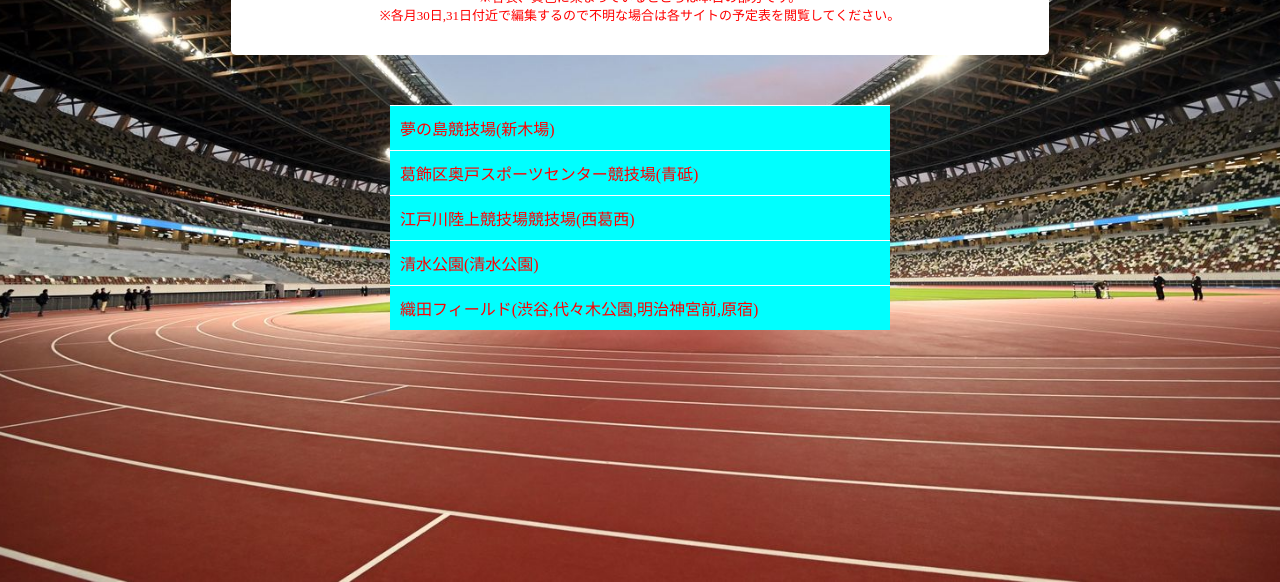
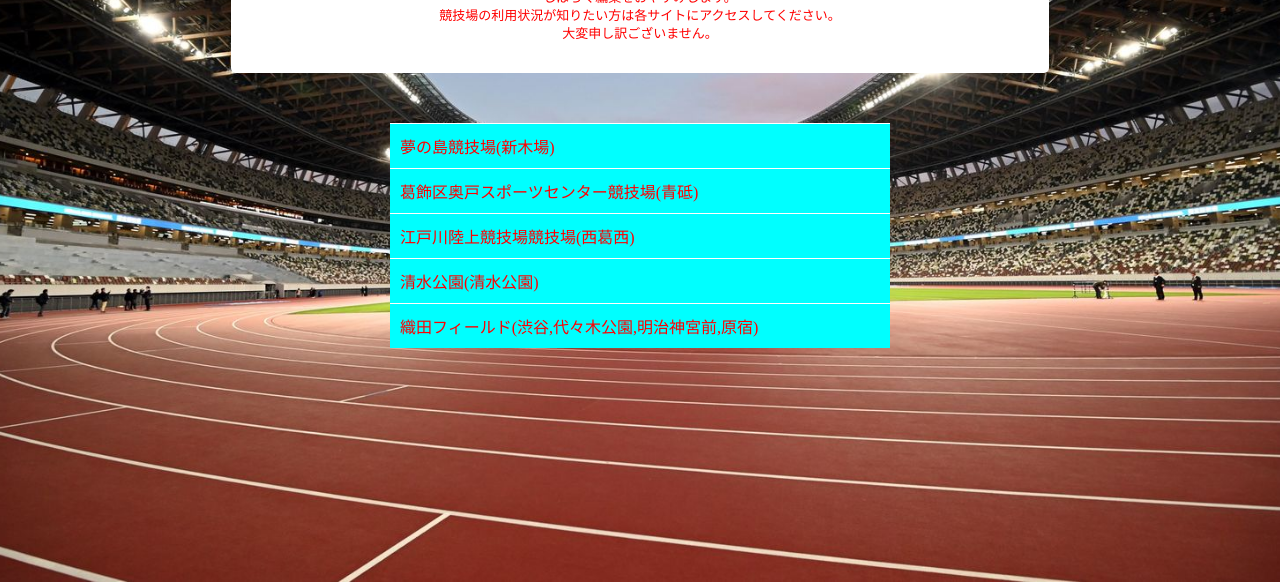
Before and after one commit to teru12012000/scedule, a website built with webpack: page wp/dist/schedule.html in a window 1280 px wide. Shown: the part 218-800 px from the top of the page. Built offline with nearby package versions, Linux system fonts and the light colour scheme.

Commit message:
編集お休み

```diff
--- a/wp/dist/schedule.html
+++ b/wp/dist/schedule.html
@@ -11,8 +11,9 @@
   <div class="Dataclass">
     <div id="date"></div>
     <div class="message">
-      ※各表、黄色に染まっているところは本日の部分です。<br>
-      ※各月30日,31日付近で編集するので不明な場合は各サイトの予定表を閲覧してください。
+      しばらく編集をおやすみします。<br>
+      競技場の利用状況が知りたい方は各サイトにアクセスしてください。<br>
+      大変申し訳ございません。
     </div>
   </div>
   <div class="accordion" id="js-faq">
```
